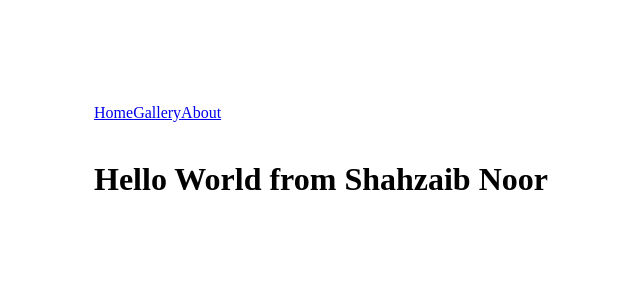
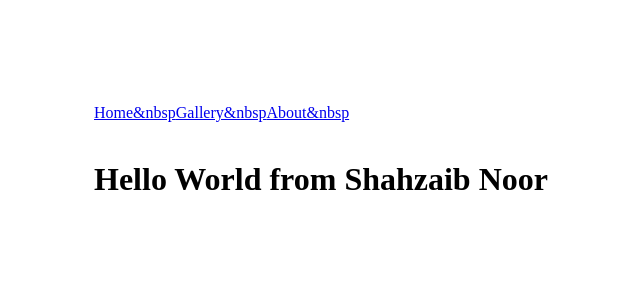
Before and after one commit to ShahzaibSE/nextjs13-first-app, a Next.js app: page / in a window 1280 px wide. Shown: the top 300 px of the page, without its empty margins (319-959 px from the left). Built offline with nearby package versions, Linux system fonts and the light colour scheme.

Commit message:
[FEAt] - Working with dynamic segments

```diff
--- a/app/page.tsx
+++ b/app/page.tsx
@@ -10,9 +10,9 @@ export default function Home() {
     <main className={styles.main}>
       <div>
         <div>
-          <Link href="/home">Home</Link>
-          <Link href="/gallery">Gallery</Link>
-          <Link href="/about">About</Link>
+          <Link href="/home">Home&nbsp</Link>
+          <Link href="/gallery">Gallery&nbsp</Link>
+          <Link href="/about">About&nbsp</Link>
         </div>
         <br/>
         <div className={styles.greeting_text_container}>
```
Also changed, not shown: app/blog/[name]/page.tsx (added, +13 -0 lines), app/blog/page.tsx (added, +9 -0 lines).
